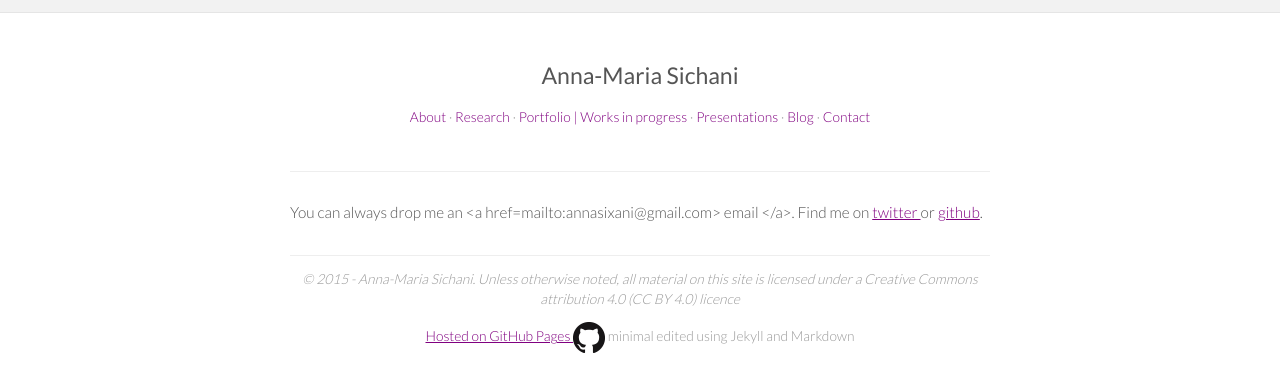
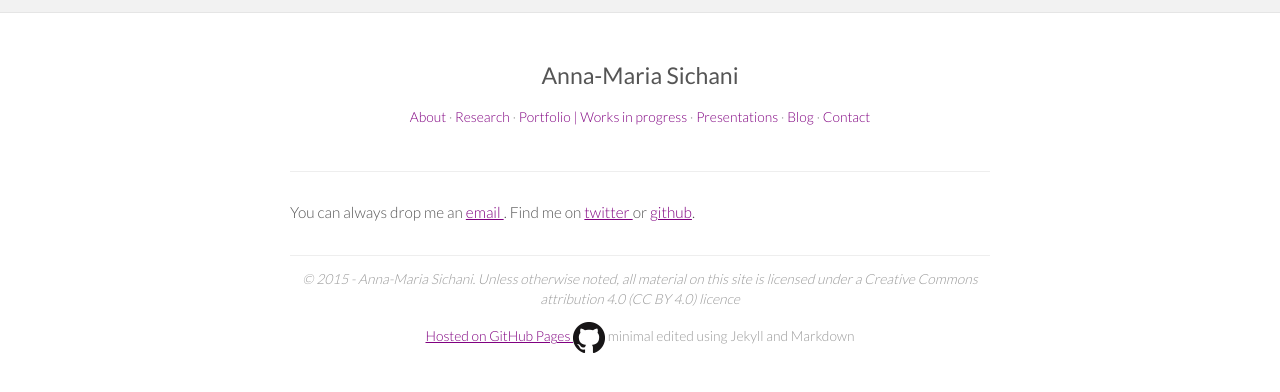
Before and after one commit to amsichani/amsichani.github.io, a Jekyll site: the page built from contact.md, in a window 1280 px wide. Shown: the top 392 px of the page. Built offline with Jekyll 4.4.1, drawn with Linux system fonts in a browser that asks for light colours; nearby versions of some CDN libraries.

Commit message:
Update contact.md

```diff
--- a/contact.md
+++ b/contact.md
@@ -2,4 +2,4 @@
 layout: default
 title: Contact
 ---
-You can always drop me an <a href=mailto:annasixani@gmail.com> email </a>. Find me on <a href="https://twitter.com/amsichani">twitter </a>or  <a href="">github</a>.
+You can always drop me an <a href="mailto:annasixani@gmail.com"> email </a>. Find me on <a href="https://twitter.com/amsichani">twitter </a>or  <a href="">github</a>.
```
